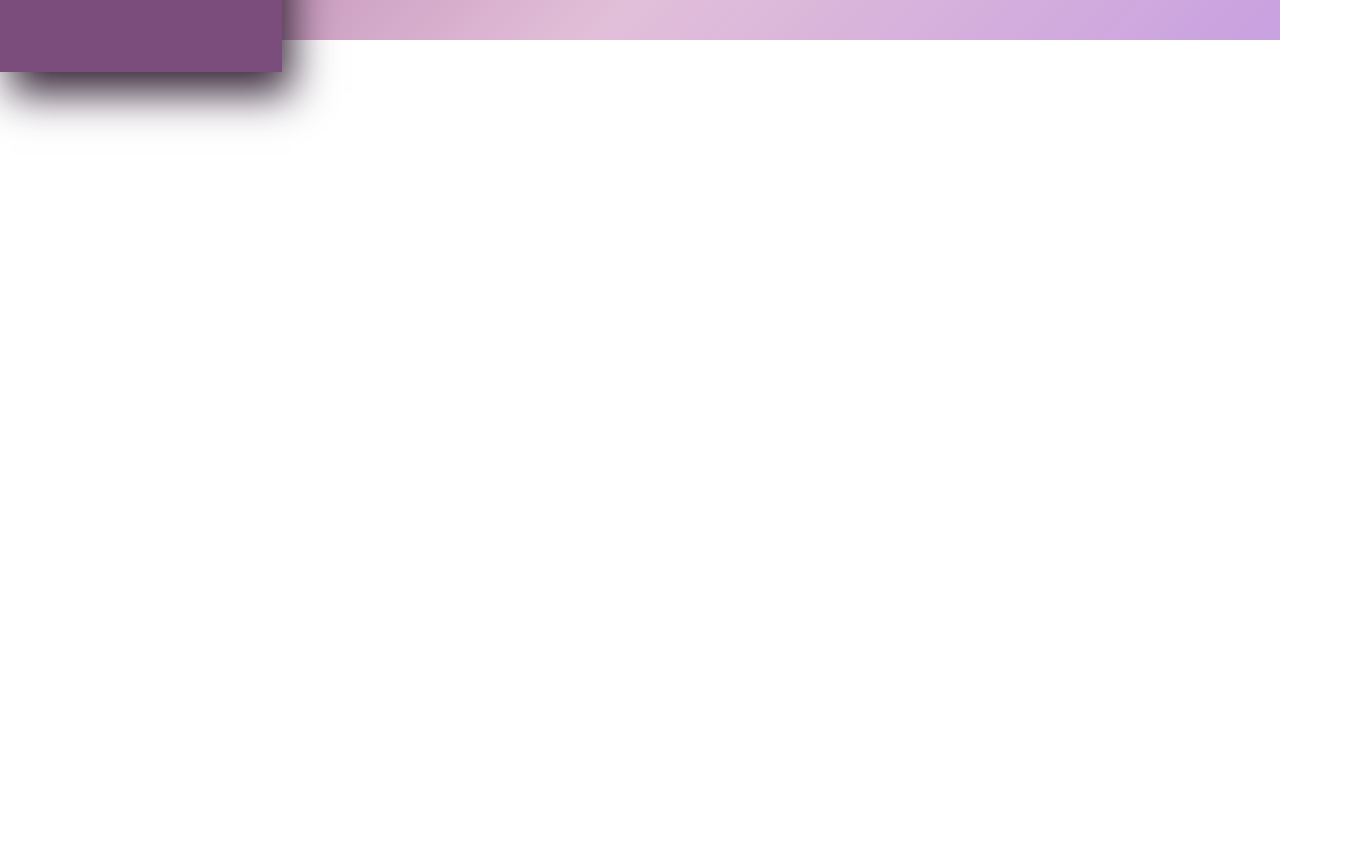
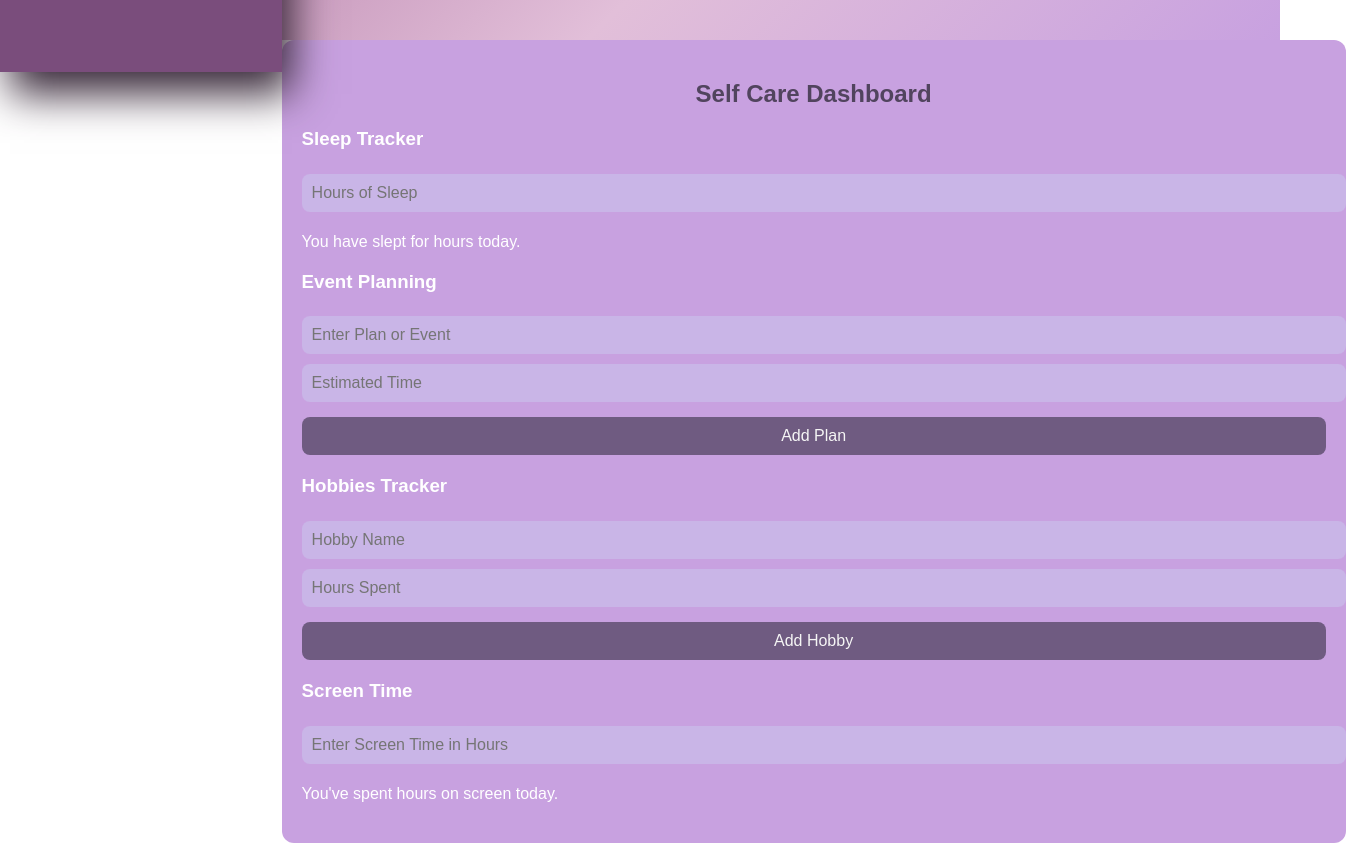
Before and after one commit to Shruti-jha6/zen, a React (Create React App) app: page /SelfCare in a window 1280 px wide. Shown: the part 760-1603 px from the top of the page, 1346 px wide, since content can reach past the window. Before the commit the page ends 800 px from the top, so only its background shows below. Built offline with nearby package versions, Linux system fonts and the light colour scheme.

Commit message:
chatbot is done

```diff
--- a/package.json
+++ b/package.json
@@ -8,11 +8,13 @@
     "@testing-library/jest-dom": "^5.17.0",
     "@testing-library/react": "^13.4.0",
     "@testing-library/user-event": "^13.5.0",
+    "axios": "^1.7.7",
     "firebase": "^10.14.0",
     "gsap": "^3.12.5",
     "react": "^18.3.1",
     "react-dom": "^18.3.1",
     "react-firebase-hooks": "^5.1.1",
+    "react-markdown": "^9.0.1",
     "react-router-dom": "^6.26.2",
     "react-scripts": "5.0.1",
     "react-webcam": "^7.2.0",
--- /dev/null
+++ b/src/comp/Chatbot.css
@@ -0,0 +1,77 @@
+.chat-app-container {
+    width: 84%;
+    margin: 0 auto;
+    height: 90vh;
+    display: flex;
+    flex-direction: column;
+    margin-left: 18rem;
+    background-color: #f0e6f6; /* Light purple background */
+    border-radius: 10px;
+    box-shadow: 0 4px 15px rgba(0, 0, 0, 0.1);
+  }
+
+  .chat-header {
+    background-color: #492563; /* Deep purple */
+    color: white;
+    padding: 10px;
+    text-align: center;
+    font-size: 20px;
+    font-weight: bold;
+    border-radius: 10px 10px 0 0;
+  }
+
+  .chat-window {
+    flex: 1;
+    overflow-y: auto;
+    background-color: #e3d4f3; /* Light purple */
+    padding: 10px;
+    border: 1px solid #b39ddb; /* Light purple border */
+  }
+
+  .message-wrapper {
+    margin-bottom: 10px;
+  }
+
+  .user-message .message-bubble {
+    background-color: #9b59b6; /* Medium purple for user */
+    color: white;
+    padding: 10px;
+    border-radius: 10px;
+  }
+
+  .bot-message .message-bubble {
+    background-color: #d7bbf5; /* Light purple for bot */
+    color: #331d49; /* Darker purple for bot text */
+    padding: 10px;
+    border-radius: 10px;
+  }
+
+  .input-area {
+    display: flex;
+    background-color: #e3d4f3; /* Light purple for input area */
+    padding: 10px;
+    border-radius: 0 0 10px 10px;
+  }
+
+  .chat-input {
+    flex: 1;
+    padding: 10px;
+    border: 1px solid #b39ddb; /* Purple border */
+    background-color: #f7f0fa; /* Lightest purple */
+    border-radius: 5px;
+    font-size: 16px;
+  }
+
+  .send-button {
+    padding: 10px 20px;
+    background-color: #4f2a69; /* Deep purple for button */
+    color: white;
+    border: none;
+    cursor: pointer;
+    border-radius: 5px;
+    margin-left: 10px;
+  }
+
+  .send-button:hover {
+    background-color: #8e44ad; /* Darker purple on hover */
+  }
--- /dev/null
+++ b/src/comp/Chatbot.jsx
@@ -0,0 +1,96 @@
+// src/components/Chatbot.jsx
+import { useState, useRef, useEffect } from "react";
+import axios from "axios";
+import ReactMarkdown from "react-markdown";
+import './Chatbot.css'; // Assuming you'll add your custom styling
+
+function Chatbot() {
+  const [messages, setMessages] = useState([]);
+  const [question, setQuestion] = useState("");
+  const [generatingAnswer, setGeneratingAnswer] = useState(false);
+  const chatWindowRef = useRef(null);
+
+  async function generateAnswer(e) {
+    setGeneratingAnswer(true);
+    e.preventDefault();
+
+    const newMessages = [...messages, { sender: "user", text: question }];
+    setMessages(newMessages);
+    setQuestion(""); // Clear the input field
+
+    try {
+      const response = await axios({
+        url: `https://generativelanguage.googleapis.com/v1beta/models/gemini-pro:generateContent?key=YOUR_API_KEY`,
+        method: "post",
+        data: {
+          contents: [{ parts: [{ text: question }] }],
+        },
+      });
+
+      const botReply = response.data.candidates[0].content.parts[0].text;
+      setMessages([...newMessages, { sender: "bot", text: botReply }]);
+    } catch (error) {
+      console.log(error);
+      setMessages([
+        ...newMessages,
+        { sender: "bot", text: "Sorry - Something went wrong. Please try again!" },
+      ]);
+    }
+
+    setGeneratingAnswer(false);
+  }
+
+  // Scroll to the bottom when a new message is added
+  useEffect(() => {
+    if (chatWindowRef.current) {
+      chatWindowRef.current.scrollTop = chatWindowRef.current.scrollHeight;
+    }
+  }, [messages]);
+
+  return (
+    <div className="chat-app-container">
+      <header className="chat-header">Your Companion</header>
+
+      <div ref={chatWindowRef} className="chat-window">
+        {messages.map((message, index) => (
+          <div
+            key={index}
+            className={`message-wrapper ${message.sender === "user" ? "user-message" : "bot-message"}`}
+          >
+            <div className="message-bubble">
+              <ReactMarkdown>{message.text}</ReactMarkdown>
+            </div>
+          </div>
+        ))}
+
+        {generatingAnswer && (
+          <div className="message-wrapper bot-message">
+            <div className="message-bubble typing-indicator">
+              <div className="dots"></div>
+            </div>
+          </div>
+        )}
+      </div>
+
+      <form onSubmit={generateAnswer} className="input-area">
+        <textarea
+          required
+          className="chat-input"
+          value={question}
+          onChange={(e) => setQuestion(e.target.value)}
+          placeholder="Type your message..."
+          disabled={generatingAnswer}
+        ></textarea>
+        <button
+          type="submit"
+          className={`send-button ${generatingAnswer ? "disabled" : ""}`}
+          disabled={generatingAnswer}
+        >
+          {generatingAnswer ? "..." : "Send"}
+        </button>
+      </form>
+    </div>
+  );
+}
+
+export default Chatbot;
--- a/src/comp/Header.css
+++ b/src/comp/Header.css
@@ -34,6 +34,7 @@
     font-size: 1.2rem;
     margin: 0 1rem;
     cursor: pointer;
+    background-color: #7a4d7c;
   }
   button{
     background: transparent;
@@ -52,6 +53,7 @@
   .nav-link2:hover {
     text-decoration: 5px underline;
     scale: 1.1;
+    background-color: #7a4d7c;
 
   }
   @media (max-width: 768px) {
--- a/src/comp/Home.jsx
+++ b/src/comp/Home.jsx
@@ -56,6 +56,9 @@ import Meditate from './Meditate';
 import Chats from './Chats';
 import Test from './Test';
 import Exercise from './Exercise';
+import Chatbot from './Chatbot';
+
+import SelfCare from './SelfCare';
 // import Quote from './Quote';
 
 const Home = () => {
@@ -101,6 +104,10 @@ const Home = () => {
           <Route path="/Meditate" element={<Meditate />} /> {/* Route to Journal */}
           <Route path="/Test" element={<Test />} /> {/* Route to Journal */}
           <Route path="/Exercise" element={<Exercise />} /> {/* Route to Journal */}
+          <Route path="/Chatbot" element={<Chatbot />} /> {/* Route to Journal */}
+          <Route path="/SelfCare" element={<SelfCare />} /> {/* Route to Journal */}
+
+
 
           {/* Add more routes as needed */}
         </Routes>
--- a/src/comp/Navbar.jsx
+++ b/src/comp/Navbar.jsx
@@ -68,12 +68,12 @@ const Navbar = () => {
           <li><Link to="/">Home</Link></li> {/* Change to Link */}
           <li><Link to="/journal" onClick={toggleNavbar}>Journal</Link></li> {/* Change to Link */}
           <li><Link to="/community" onClick={toggleNavbar}>Community</Link></li> {/* Change to Link */}
-          <li><Link to="/selfcare" onClick={toggleNavbar}>Self Care</Link></li> {/* Change to Link */}
+          <li><Link to="/selfCare" onClick={toggleNavbar}>SelfCare</Link></li> {/* Change to Link */}
           <li><Link to="/test" onClick={toggleNavbar}>Test</Link></li> {/* Change to Link */}
           <li><Link to="/content" onClick={toggleNavbar}>Content</Link></li> {/* Change to Link */}
           <li><Link to="/exercise" onClick={toggleNavbar}>Exercise</Link></li> {/* Change to Link */}
           <li><Link to="/meditate" onClick={toggleNavbar}>VR meditation</Link></li> {/* Change to Link */}
-          <li><Link to="/resources" onClick={toggleNavbar}>Resources</Link></li> {/* Change to Link */}
+          <li><Link to="/chatbot" onClick={toggleNavbar}>Chatbot</Link></li> {/* Change to Link */}
           <li><Link to="/contact" onClick={toggleNavbar}>Contact</Link></li> {/* Change to Link */}
         </ul>
         <div className="burger" onClick={toggleNavbar}>
--- /dev/null
+++ b/src/comp/SelfCare.css
@@ -0,0 +1,48 @@
+/* src/comp/SelfCare.css */
+.self-care-container {
+    width: 80%;
+    margin: 0 auto;
+    background-color: #C8A1E0;
+    padding: 20px;
+    border-radius: 12px;
+    color: white;
+    font-family: 'Arial', sans-serif;
+    margin-left: 17.6rem;
+  }
+
+  .self-care-heading {
+    text-align: center;
+    color: #51445e;
+    margin-bottom: 20px;
+  }
+
+  .self-care-section {
+    margin-bottom: 20px;
+  }
+
+  .input-field {
+    width: 100%;
+    padding: 10px;
+    margin: 5px 0;
+    border-radius: 8px;
+    border: none;
+    font-size: 16px;
+    background-color: #c9b5e7;
+    color: rgb(12, 4, 4);
+  }
+
+  .submit-button {
+    background-color: #6f5b81;
+    color: whitesmoke;
+    padding: 10px;
+    border: none;
+    border-radius: 8px;
+    cursor: pointer;
+    font-size: 16px;
+    width: 100%;
+    margin-top: 10px;
+  }
+
+  .submit-button:hover {
+    background-color: #9071b4;
+  }
--- /dev/null
+++ b/src/comp/SelfCare.jsx
@@ -0,0 +1,101 @@
+// src/comp/SelfCare.jsx
+import React, { useState } from 'react';
+import './SelfCare.css'; // Make sure to add CSS for styling
+
+const SelfCare = () => {
+  const [sleepHours, setSleepHours] = useState('');
+  const [plans, setPlans] = useState([]);
+  const [hobby, setHobby] = useState('');
+  const [hobbies, setHobbies] = useState([]);
+  const [screenTime, setScreenTime] = useState('');
+
+  const handleAddPlan = (e) => {
+    e.preventDefault();
+    setPlans([...plans, { name: hobby, time: screenTime }]);
+    setHobby('');
+    setScreenTime('');
+  };
+
+  return (
+    <div className="self-care-container">
+      <h2 className="self-care-heading">Self Care Dashboard</h2>
+
+      {/* Sleep Tracker */}
+      <div className="self-care-section">
+        <h3>Sleep Tracker</h3>
+        <input
+          type="number"
+          placeholder="Hours of Sleep"
+          value={sleepHours}
+          onChange={(e) => setSleepHours(e.target.value)}
+          className="input-field"
+        />
+        <p>You have slept for {sleepHours} hours today.</p>
+      </div>
+
+      {/* Plans and Events */}
+      <div className="self-care-section">
+        <h3>Event Planning</h3>
+        <ul>
+          {plans.map((plan, index) => (
+            <li key={index}>{plan.name} - {plan.time} hrs</li>
+          ))}
+        </ul>
+        <form onSubmit={handleAddPlan}>
+          <input
+            type="text"
+            placeholder="Enter Plan or Event"
+            value={hobby}
+            onChange={(e) => setHobby(e.target.value)}
+            className="input-field"
+          />
+          <input
+            type="number"
+            placeholder="Estimated Time"
+            value={screenTime}
+            onChange={(e) => setScreenTime(e.target.value)}
+            className="input-field"
+          />
+          <button type="submit" className="submit-button">Add Plan</button>
+        </form>
+      </div>
+
+      {/* Hobbies */}
+      <div className="self-care-section">
+        <h3>Hobbies Tracker</h3>
+        <form onSubmit={handleAddPlan}>
+          <input
+            type="text"
+            placeholder="Hobby Name"
+            value={hobby}
+            onChange={(e) => setHobby(e.target.value)}
+            className="input-field"
+          />
+          <input
+            type="number"
+            placeholder="Hours Spent"
+            value={screenTime}
+            onChange={(e) => setScreenTime(e.target.value)}
+            className="input-field"
+          />
+          <button type="submit" className="submit-button">Add Hobby</button>
+        </form>
+      </div>
+
+      {/* Screen Time Tracker */}
+      <div className="self-care-section">
+        <h3>Screen Time</h3>
+        <input
+          type="number"
+          placeholder="Enter Screen Time in Hours"
+          value={screenTime}
+          onChange={(e) => setScreenTime(e.target.value)}
+          className="input-field"
+        />
+        <p>You've spent {screenTime} hours on screen today.</p>
+      </div>
+    </div>
+  );
+};
+
+export default SelfCare;
```
Also changed, not shown: 1 other file (tests, documents, lock files or other folders).
